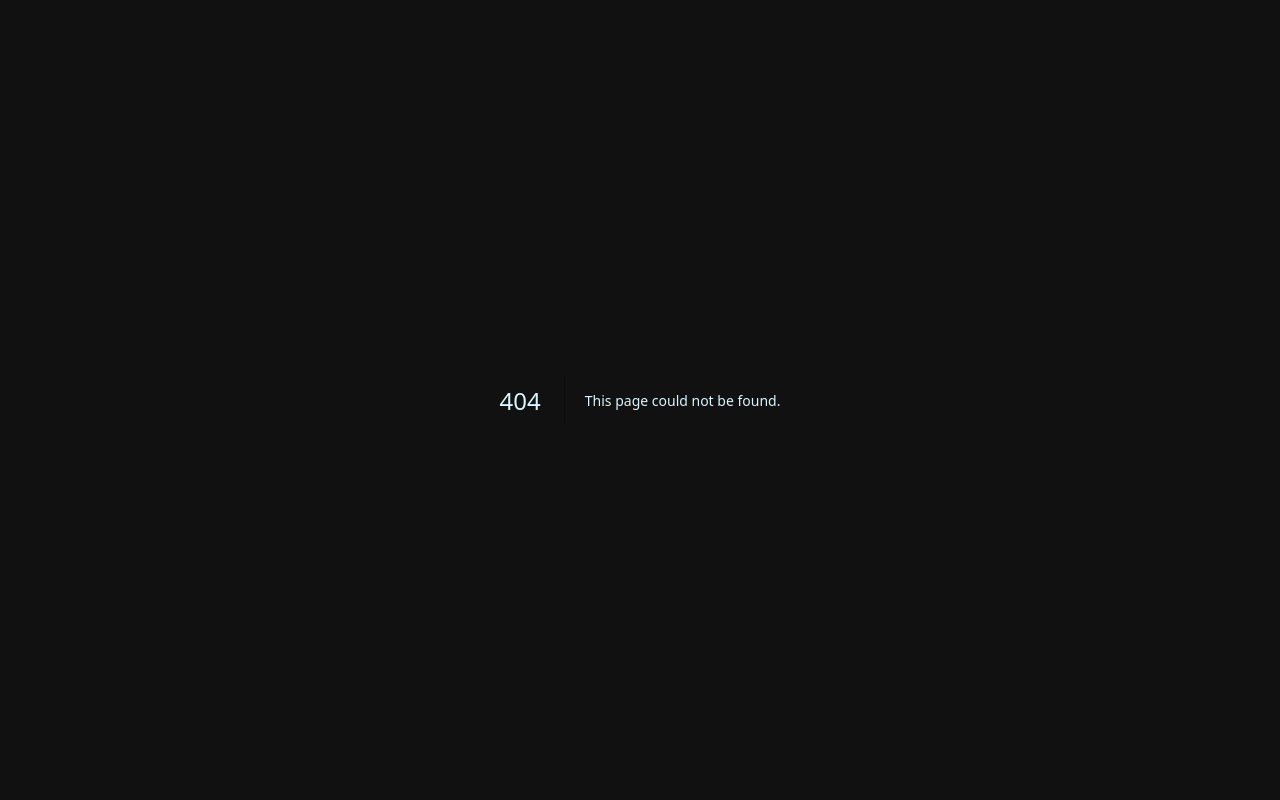
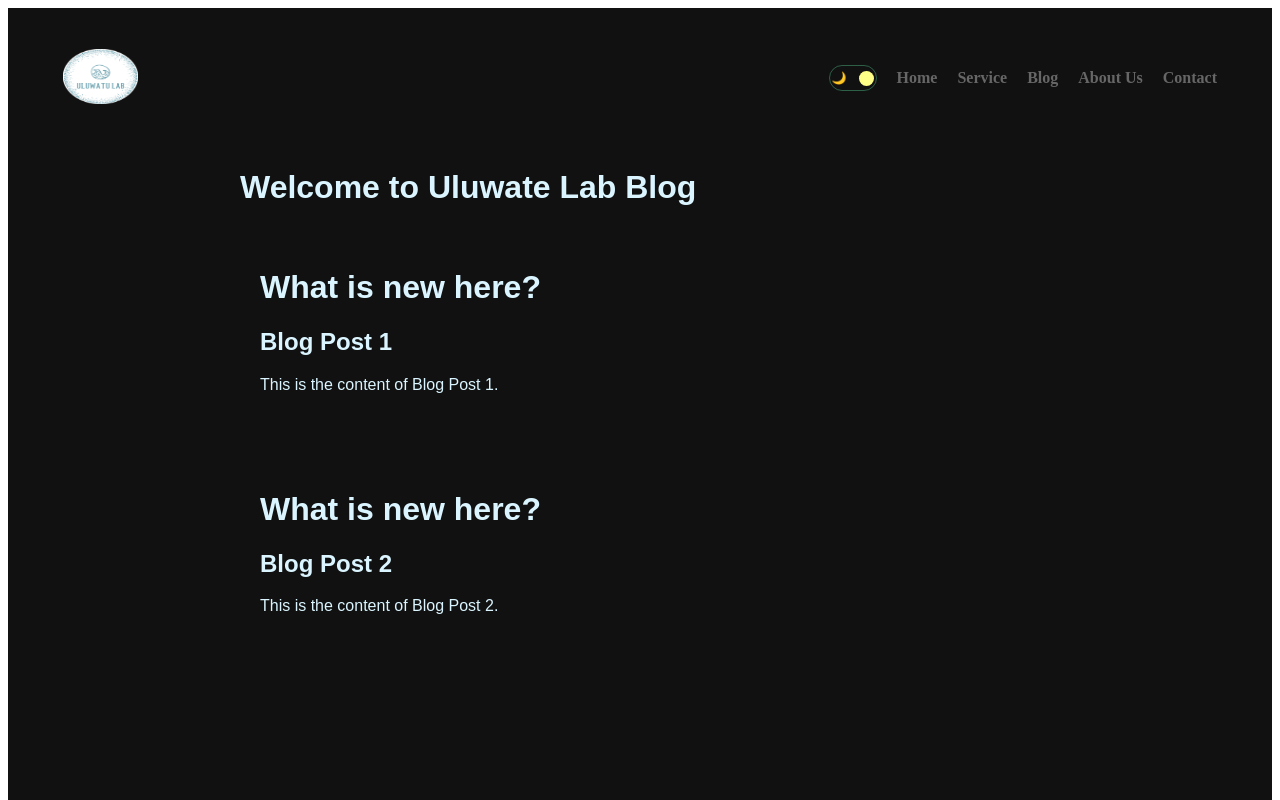
Before and after one commit to hailey0503/template_onepage, a Next.js app: page /blog in a window 1280 px wide. Before the commit this address had no page. Shown: the top 800 px of the page. Built offline with nearby package versions, Linux system fonts and the light colour scheme.

Commit message:
added blog page links

```diff
--- /dev/null
+++ b/components/BlogPost.js
@@ -0,0 +1,15 @@
+import React from 'react';
+import Link from 'next/link';
+import styles from '../styles/blogpost.module.css';
+
+const BlogPost = ({ post }) => {
+  return (
+    <div className={styles.blogPost}>
+		<h1>What is new here?</h1>
+      <h2><Link href={`/post/${post.id}`}>{post.title}</Link></h2>
+      <p>{post.content}</p>
+    </div>
+  );
+};
+
+export default BlogPost;
--- a/components/Footer.js
+++ b/components/Footer.js
@@ -5,7 +5,7 @@ import Image from "next/image";
 const Footer = () => {
   return (
 	<div className={styles.container}>
-      <div>©2023 uluwatu lab. All rights reserved.</div>
+      <div>©2023 uluwatu lab Inc. All rights reserved.</div>
 
       <div className={styles.social}>
         <Image src="/1.png" width={15} height={15} className={styles.icon} alt="uluwatu Facebook Account" />
--- a/components/Header.js
+++ b/components/Header.js
@@ -41,7 +41,7 @@ const Header = () => {
   return (
 
 	<div className={styles.container}>
-	<Image src="/logo.png" width={75} height={55} className={styles.icon}alt="uluwatu lab" />
+	<a href='/'> <Image src="/logo.png" width={75} height={55} className={styles.icon} alt="uluwatu lab" /> </a>
 	<div className={styles.links}>
 	<DarkMode />
 	  {links.map((link) => (
--- a/components/HeroSection.js
+++ b/components/HeroSection.js
@@ -1,4 +1,5 @@
 import React from 'react';
+import Link from "next/link";
 import styles from '../styles/heroSection.module.css';
 import Image from "next/image";
 import Uluwatu from "public/uluwatu_morning.png"
@@ -11,7 +12,7 @@ const HeroSection = () => {
 
 						<h1 className={styles.title}>Bringing Virtual Worlds to Life: Your AI-Powered Reality</h1>
 						<p className={styles.description}>Sculpting Digital Imagination into Tangible Experiences</p>
-						<button  url="/portfolio" className={styles.button}>See works</button>
+						<button className={styles.button}><Link href="/service">See works</Link></button>
 
 				</div>
 				<div className={styles.item}>
--- a/pages/about.js
+++ b/pages/about.js
@@ -1,11 +1,17 @@
 import React from 'react';
 import AboutUsSection from '../components/AboutUsSection';
+import Header from "../components/Header";
+import Footer from "../components/Footer";
 
 const AboutPage = () => {
   return (
+    <>
+    <Header />
     <div>
       <AboutUsSection />
     </div>
+    <Footer />
+    </>
   );
 };
 
--- /dev/null
+++ b/pages/blog.js
@@ -0,0 +1,41 @@
+// pages/index.js
+import Link from "next/link";
+//import styles from '../styles/blog.module.css';
+import styles from "../styles/blog.module.css";
+import BlogPost from "../components/BlogPost";
+import Header from "../components/Header";
+import Footer from "../components/Footer";
+
+const Blog = () => {
+  const blogPosts = [
+    {
+      id: 1,
+      title: "Blog Post 1",
+      content: "This is the content of Blog Post 1.",
+    },
+    {
+      id: 2,
+      title: "Blog Post 2",
+      content: "This is the content of Blog Post 2.",
+    },
+    // Add more blog posts here
+  ];
+  return (
+    <>
+      <Header />
+      <main className={styles.container}>
+        <div className={styles.heading}>
+          <h1>Welcome to Uluwate Lab Blog</h1>
+        </div>
+        {blogPosts.map((post) => (
+          <div key={post.id} className={styles.blogPost}>
+            <BlogPost post={post} />
+          </div>
+        ))}
+      </main>
+      <Footer />
+    </>
+  );
+};
+
+export default Blog;
--- a/pages/contact.js
+++ b/pages/contact.js
@@ -1,11 +1,17 @@
 import React from 'react';
 import ContactSection from '../components/ContactSection';
+import Header from "../components/Header";
+import Footer from "../components/Footer";
 
 const ContactPage = () => {
   return (
+    <>
+    <Header />
     <div>
       <ContactSection />
     </div>
+    <Footer />
+    </>
   );
 };
 
--- a/pages/service.js
+++ b/pages/service.js
@@ -1,11 +1,17 @@
 import React from 'react';
 import ProductSection from '../components/ProductSection';
+import Header from "../components/Header";
+import Footer from "../components/Footer";
 
 const ServicePage = () => {
   return (
+    <>
+    <Header />
     <div>
       <ProductSection />
     </div>
+    <Footer />
+    </>
   );
 };
 
--- /dev/null
+++ b/styles/blog.module.css
@@ -0,0 +1,28 @@
+/* styles/styles.css */
+.container {
+  max-width: 800px;
+  margin: 0 auto;
+  padding: 20px;
+  font-family: Arial, sans-serif;
+  display: flex;
+  flex-direction: column; /* Stack children vertically */
+  min-height: 100vh; /* Ensure at least full viewport height */
+  }
+
+
+  .blog-list {
+	margin-top: 20px;
+  }
+
+  .blog-post {
+	border: 1px solid #ccc;
+	padding: 50px;
+	margin-bottom: 50px;
+	background-color: #f9f9f9;
+  }
+
+  .blog-post h2 {
+	font-size: 24px;
+  }
+
+  /* Add more CSS styles as needed */
--- /dev/null
+++ b/styles/blogpost.module.css
@@ -0,0 +1,15 @@
+/* blogpost.module.css */
+
+.blogPost {
+	padding: 20px;
+	margin-bottom: 20px;
+
+  }
+
+  .blogPost h2 {
+	font-size: 24px;
+  }
+
+  .blogPost p {
+	margin-top: 10px;
+  }
--- a/styles/footer.module.css
+++ b/styles/footer.module.css
@@ -6,6 +6,7 @@
 	justify-content: space-between;
 	padding-left: 35px;
 	padding-right: 35px;
+
   }
 
   .social {
```
Also changed, not shown: pages/post.js (added, +16 -0 lines).
